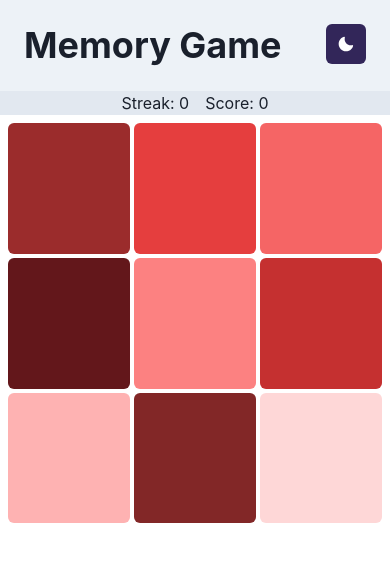
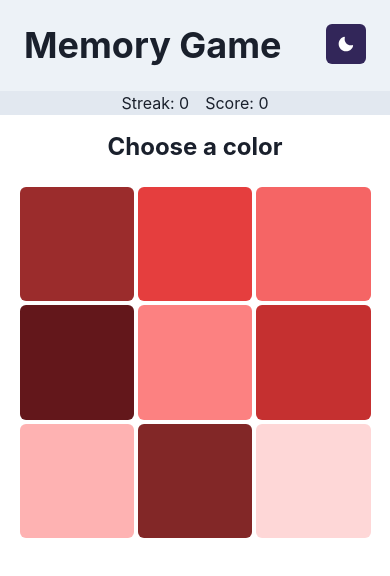
Before and after one commit to danranges/memory-card, a React (Create React App) app: page / in a window 390 px wide. Both pictures are taken after a click on the button "red". Shown: the top 576 px of the page. Built offline with nearby package versions, Linux system fonts and the light colour scheme.

Commit message:
Make gameboard size responsive

```diff
--- a/public/index.html
+++ b/public/index.html
@@ -24,7 +24,7 @@
       work correctly both with client-side routing and a non-root public URL.
       Learn how to configure a non-root public URL by running `npm run build`.
     -->
-    <title>React App</title>
+    <title>Memory Game</title>
   </head>
   <body>
     <noscript>You need to enable JavaScript to run this app.</noscript>
--- a/src/components/GameOver.jsx
+++ b/src/components/GameOver.jsx
@@ -16,7 +16,7 @@ const GameOver = ({ hasWon, handleNewGame, palette }) => {
       ) : (
         <Box m={'5'}>
           <Heading as='h2' size='xl'>
-            You lost!
+            Nice try!
           </Heading>
           <Heading as='h2' size={'xl'}>
             Better luck next time!
--- a/src/components/Gameboard.jsx
+++ b/src/components/Gameboard.jsx
@@ -1,7 +1,8 @@
 import React, { useState } from 'react';
-import { Button, Grid, GridItem } from '@chakra-ui/react';
+import { Button, Flex, Grid, GridItem, Heading } from '@chakra-ui/react';
 
 const Gameboard = ({ palette, handleScore, handleGameOver }) => {
+  const [turn, setTurn] = useState(0);
   const [wasHueChosen, setHueChosen] = useState({
     100: false,
     200: false,
@@ -24,6 +25,7 @@ const Gameboard = ({ palette, handleScore, handleGameOver }) => {
       [hue]: true,
     }));
     handleScore();
+    setTurn(turn + 1);
   };
 
   const hues = [100, 200, 300, 400, 500, 600, 700, 800, 900];
@@ -34,11 +36,25 @@ const Gameboard = ({ palette, handleScore, handleGameOver }) => {
       .map(({ value }) => value);
     return shuffled;
   };
+
+  const instructions = {
+    0: 'Choose a color',
+    1: 'Now pick a different one',
+    2: 'One more, try not to repeat',
+    8: 'Almost there!',
+  };
+
   return (
+    <Flex flexDirection={'column'}>
+      <Heading as='h2' padding={4} size={'lg'}>
+        {instructions[turn] ?? 'Keep going...'}
+      </Heading>
       <Grid
         m={2}
-      h='400px'
-      w='400px'
+        h='500px'
+        w='500px'
+        maxW={'90vw'}
+        maxH={'90vw'}
         templateRows='repeat(3, 1fr)'
         templateColumns='repeat(3, 1fr)'
         gap={1}
@@ -56,6 +72,7 @@ const Gameboard = ({ palette, handleScore, handleGameOver }) => {
           );
         })}
       </Grid>
+    </Flex>
   );
 };
 
--- a/src/components/PaletteSelector.jsx
+++ b/src/components/PaletteSelector.jsx
@@ -1,5 +1,5 @@
 import React from 'react';
-import { Button, Flex } from '@chakra-ui/react';
+import { Heading, Button, Flex } from '@chakra-ui/react';
 
 const PaletteSelector = ({ handleClick }) => {
   const paletteOptions = [
@@ -15,7 +15,10 @@ const PaletteSelector = ({ handleClick }) => {
   ];
 
   return (
-    <Flex flexDirection='column' py={4} gap={2}>
+    <Flex flexDirection='column' py={4} gap={2} align='center'>
+      <Heading as={'h2'} size='xl' mb={2}>
+        Choose a color palette:
+      </Heading>
       {paletteOptions.map((color) => {
         return (
           <Button
```
Lines whose indentation alone changed are shown as unchanged.
